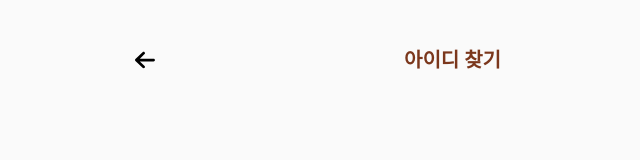
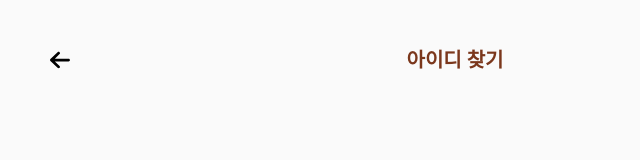
Before and after one commit to sunmingLee/Sai, a Vue app in the folder FrontEnd/: page /searchId in a window 1280 px wide. Shown: the top 160 px of the page, without its empty margins (185-825 px from the left). Built offline with nearby package versions, Linux system fonts and the light colour scheme; a web font is replaced by a local one.

Commit message:
Design: Change justify-content of HeaderTitle.vue

```diff
--- a/FrontEnd/src/components/common/HeaderTitle.vue
+++ b/FrontEnd/src/components/common/HeaderTitle.vue
@@ -6,7 +6,7 @@
   </div>
 </template>
 <script>
-import {reactive} from 'vue';
+import { reactive } from 'vue'
 
 export default {
   name: 'HeaderTitle',
@@ -15,16 +15,16 @@
     hasBack: String,
     hasIcon: String
   },
-  setup(props) {
+  setup (props) {
     const data = reactive({
       visibilityBack: '',
       visibilityIcon: ''
     })
 
-    if(!props.hasBack) {
+    if (!props.hasBack) {
       data.visibilityBack = 'hidden'
     }
-    if(!props.hasIcon) {
+    if (!props.hasIcon) {
       data.visibilityIcon = 'hidden'
     }
 
@@ -40,10 +40,10 @@
 .header{
   position: sticky;
   top: 0;
-  padding-left: 5px;
-  padding-right: 10px;
+  padding-left: 5%;
+  padding-right: 5%;
   display: flex;
-  justify-content: space-around;
+  justify-content: space-between;
   align-items: center;
   margin-top: 5%;
 }
```
